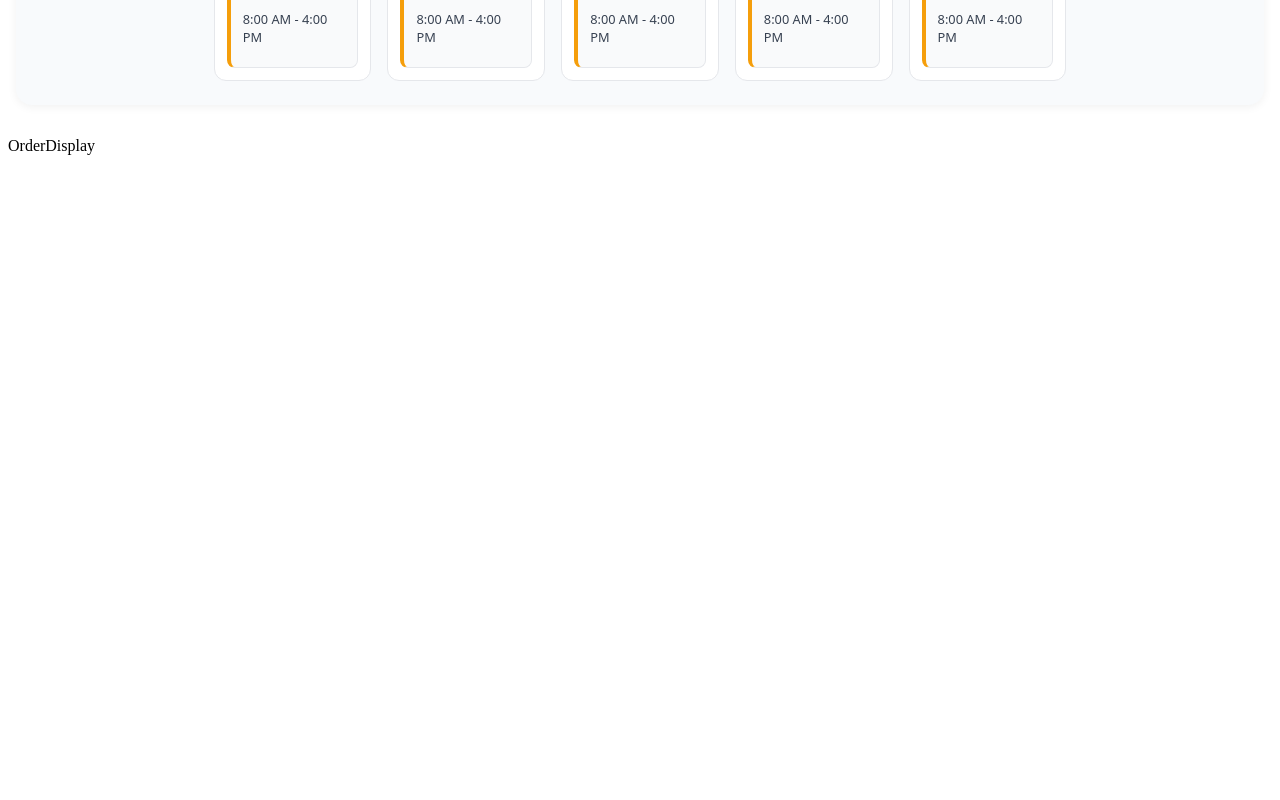
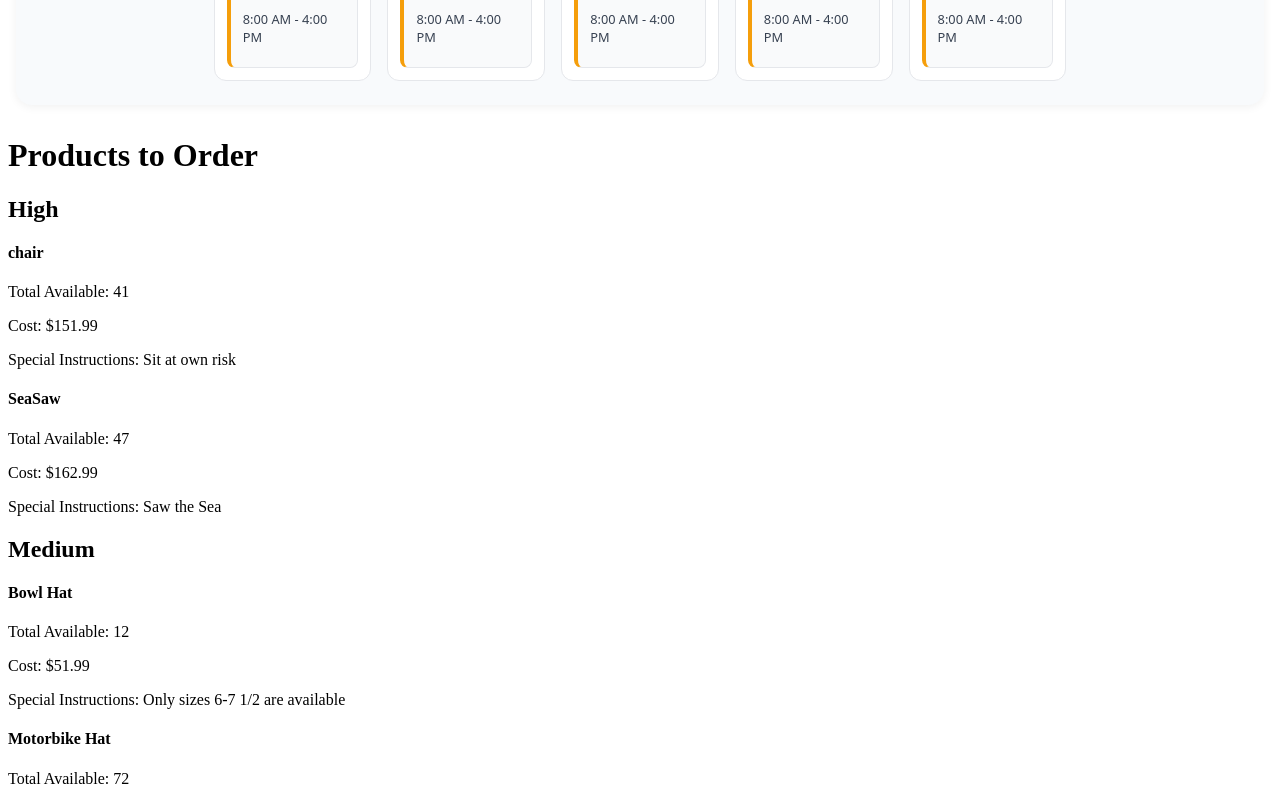
Before and after one commit to gwhtlock6786/React-Project-Practice, a React (Vite) app in the folder Week-1/Day-42/Lecture-Activities/food-store-app/: page / in a window 1280 px wide. Shown: the part 2820-3620 px from the top of the page. Before the commit the page ends 2983 px from the top, so only its background shows below. Built offline with nearby package versions, Linux system fonts and the light colour scheme.

Commit message:
feat: add order display with grouped price categories

```diff
--- /dev/null
+++ b/Week-1/Day-42/Lecture-Activities/food-store-app/src/components/Orders/Order/Order.jsx
@@ -0,0 +1,19 @@
+const Order = ({ order }) => {
+  const {
+    itemName,
+    quantity,
+    price,
+    specialInstructions
+  } = order;
+
+  return (
+    <div>
+      <h4>{itemName}</h4>
+      <p>Total Available: {quantity}</p>
+      <p>Cost: ${price}</p>
+      <p>Special Instructions: {specialInstructions}</p>
+    </div>
+  );
+};
+
+export default Order;
--- a/Week-1/Day-42/Lecture-Activities/food-store-app/src/components/Orders/OrderDisplay/OrderDisplay.jsx
+++ b/Week-1/Day-42/Lecture-Activities/food-store-app/src/components/Orders/OrderDisplay/OrderDisplay.jsx
@@ -1,14 +1,16 @@
 import { groupByCost } from "../../../utils/groupByCost";
+import PriceGroup from "../PriceGroup/PriceGroup";
 
 const OrderDisplay = ({orderData}) => {
 
-    console.log(orderData);
 
-    const groupedOrders = groupByCost(orderData);
+const groupedOrders = groupByCost(orderData);
 
-    console.log(groupedOrders);
   return (
-    <div>OrderDisplay</div>
+    <div>
+        <h1>Products to Order</h1>
+        <PriceGroup groupedOrders={groupedOrders} />
+    </div>
   )
 }
 
--- /dev/null
+++ b/Week-1/Day-42/Lecture-Activities/food-store-app/src/components/Orders/PriceGroup/PriceGroup.jsx
@@ -0,0 +1,26 @@
+import Order from "../Order/Order";
+import { PRICE_RANGES } from "../../../utils/constants";
+
+const PriceGroup = ({ groupedOrders }) => {
+  const priceGroups = [
+    PRICE_RANGES.HIGH,
+    PRICE_RANGES.MEDIUM,
+    PRICE_RANGES.LOW
+  ];
+
+  return (
+    <>
+      {priceGroups.map((priceRange) => (
+        <section key={priceRange}>
+          <h2>{priceRange}</h2>
+
+          {(groupedOrders[priceRange] || []).map((order) => (
+            <Order key={order.id} order={order} />
+          ))}
+        </section>
+      ))}
+    </>
+  );
+};
+
+export default PriceGroup;
```
